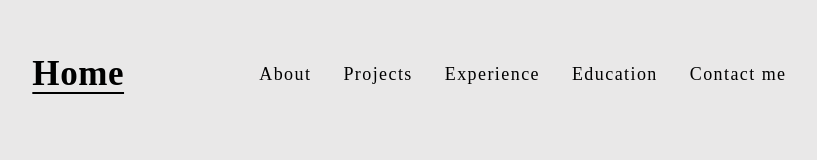
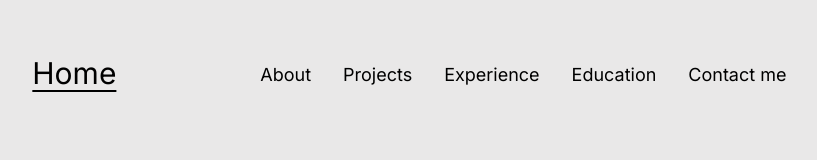
Before and after one commit to dan214/danielirunguresume, a Next.js app: page / in a window 1280 px wide. Shown: the top 160 px of the page, without its empty margins (197-1014 px from the left). Built offline with nearby package versions, Linux system fonts and the light colour scheme.

Commit message:
cosmetic changes

```diff
--- a/src/app/globals.css
+++ b/src/app/globals.css
@@ -6,10 +6,7 @@
 }
 
 a.navbar-brand{
-    font-family: brandon-grotesque;
-    font-size: 35px;
-    font-weight: 900;
-    letter-spacing: 0.576px;
+    font-size: 30px;
     line-height: 25.92px;
 }
 
@@ -38,8 +35,6 @@ a.nav-link.active {
     border: 0;
     transition: color .15s ease-in-out,background-color .15s ease-in-out,border-color .15s ease-in-out;
     font-size: 18px;
-    letter-spacing: 1.424px;
-    font-family: brandon-grotesque;
 }
 
 a.active, .nav-item a:hover{
```
